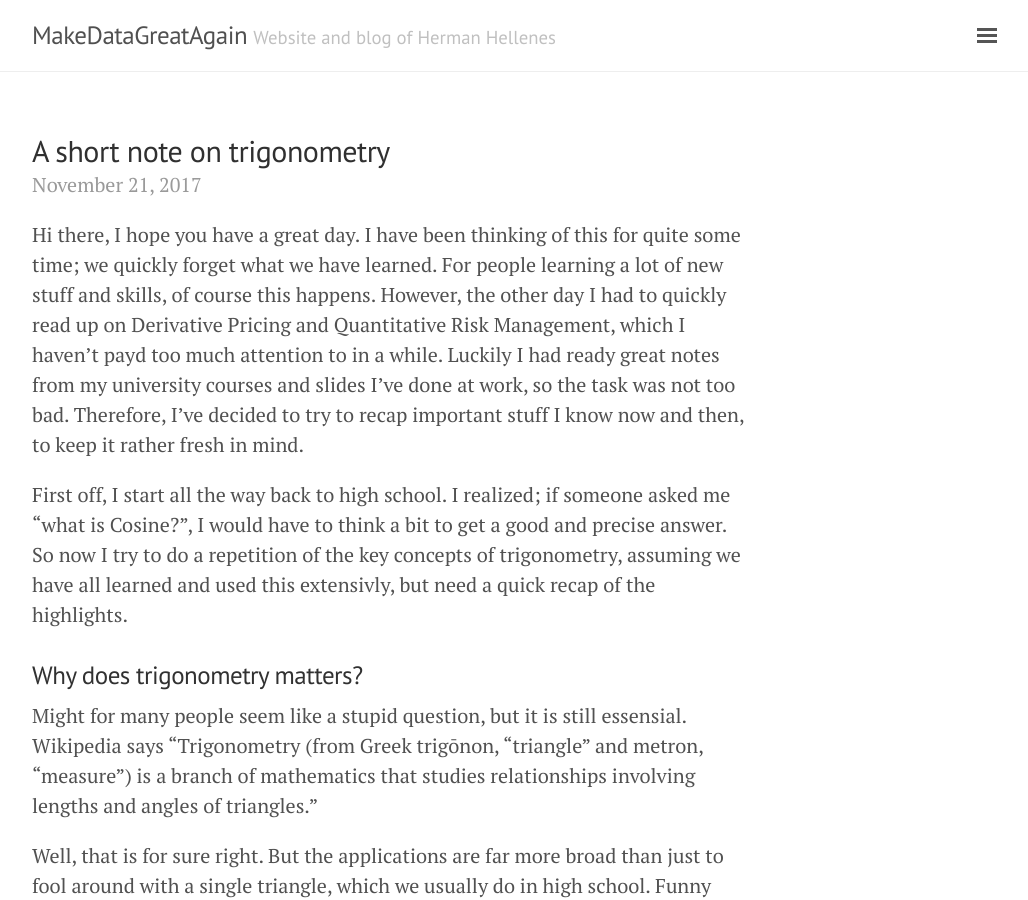
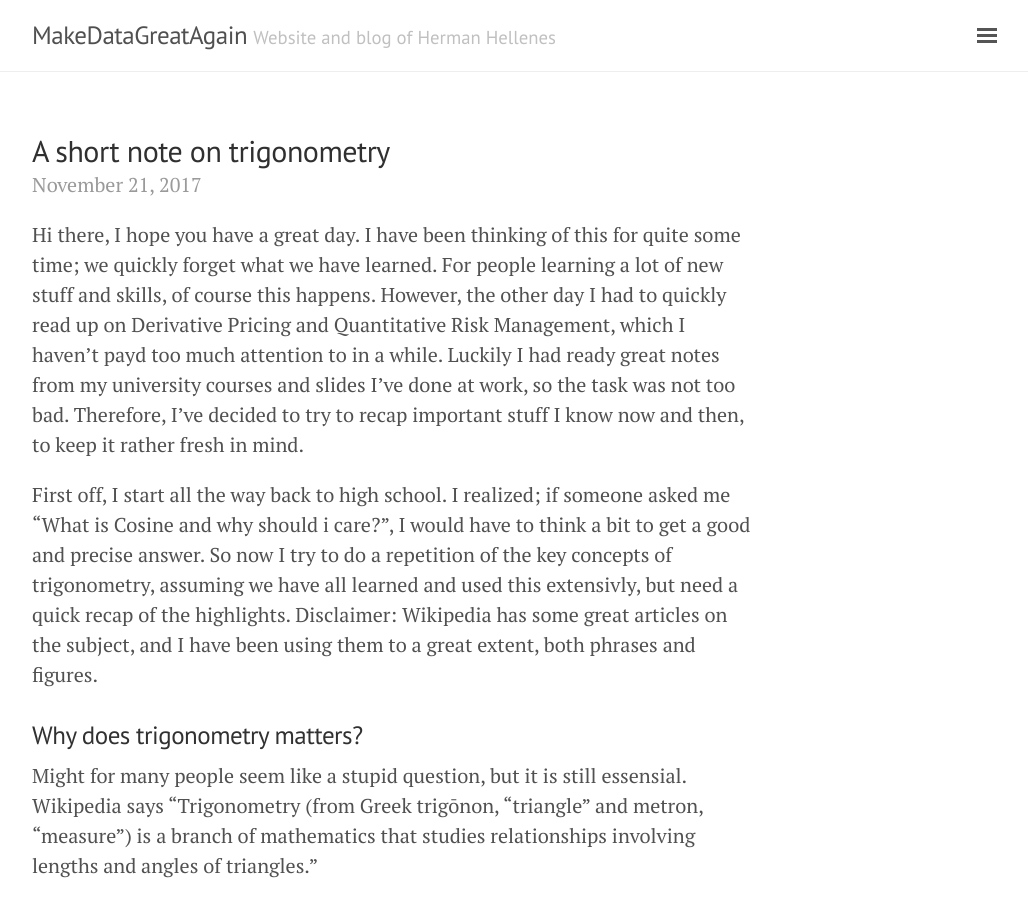
Before and after one commit to herman-hellenes/herman-hellenes.github.io, a Jekyll site: the page built from undone_posts/notes on trigonometry.md, in a window 1280 px wide and 900 px high. Shown: the whole window, without its empty margins (248-1276 px from the left). Built offline with Jekyll 4.4.1, drawn with Linux system fonts in a browser that asks for light colours; nearby versions of some CDN libraries; formulas are drawn with MathJax 3; comment, search, counter and statistics services are not loaded.

Commit message:
Update notes on trigonometry.md

```diff
--- a/undone_posts/notes on trigonometry.md
+++ b/undone_posts/notes on trigonometry.md
@@ -7,7 +7,7 @@
 
 Hi there, I hope you have a great day. I have been thinking of this for quite some time; we quickly forget what we have learned. For people learning a lot of new stuff and skills, of course this happens. However, the other day I had to quickly read up on Derivative Pricing and Quantitative Risk Management, which I haven't payd too much attention to in a while. Luckily I had ready great notes from my university courses and slides I've done at work, so the task was not too bad. Therefore, I've decided to try to recap important stuff I know now and then, to keep it rather fresh in mind.
 
-First off, I start all the way back to high school. I realized; if someone asked me "what is Cosine?", I would have to think a bit to get a good and precise answer. So now I try to do a repetition of the key concepts of trigonometry, assuming we have all learned and used this extensivly, but need a quick recap of the highlights.
+First off, I start all the way back to high school. I realized; if someone asked me "What is Cosine and why should i care?", I would have to think a bit to get a good and precise answer. So now I try to do a repetition of the key concepts of trigonometry, assuming we have all learned and used this extensivly, but need a quick recap of the highlights. Disclaimer: Wikipedia has some great articles on the subject, and I have been using them to a great extent, both phrases and figures.
 
 ### Why does trigonometry matters?
 Might for many people seem like a stupid question, but it is still essensial. Wikipedia says "Trigonometry (from Greek trigōnon, "triangle" and metron, "measure") is a branch of mathematics that studies relationships involving lengths and angles of triangles."
```
